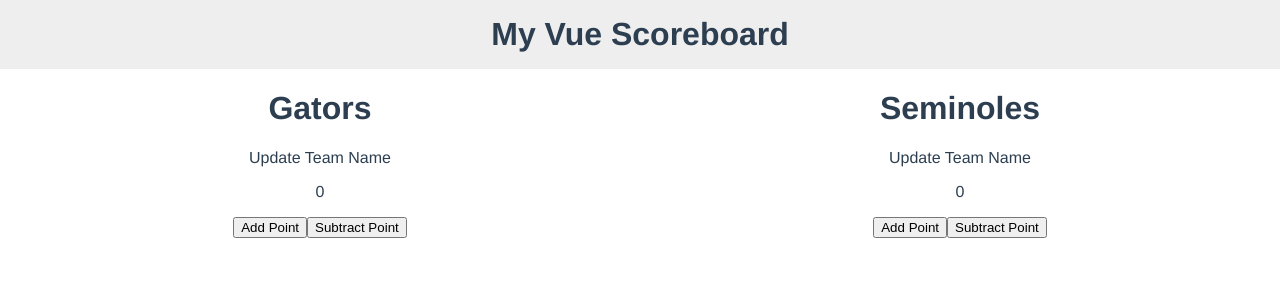
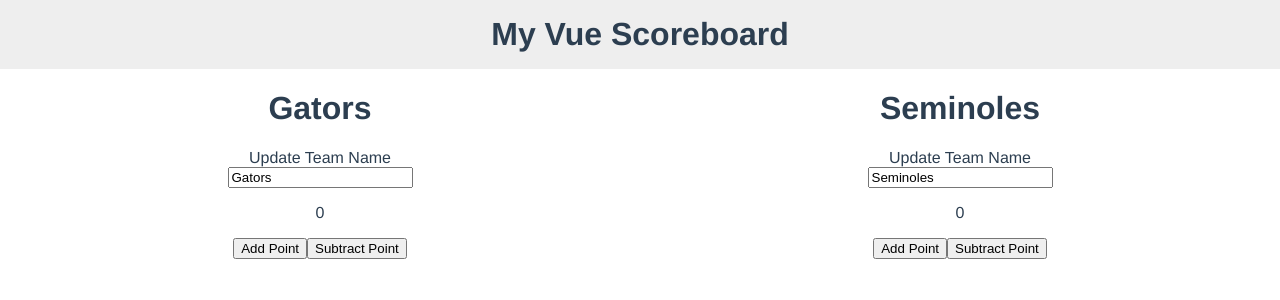
Before and after one commit to DylanAttal/quiz-3, a Vue app: page / in a window 1280 px wide. Shown: the top 300 px of the page. Built offline with nearby package versions, Linux system fonts and the light colour scheme.

Commit message:
can update team name

```diff
--- a/src/components/Team.vue
+++ b/src/components/Team.vue
@@ -1,7 +1,9 @@
 <template>
   <div>
-    <h1>{{ teamName }}</h1>
-    <p>Update Team Name</p>
+    <h1>{{ newTeamName }}</h1>
+    <label for="update-team-name">Update Team Name</label>
+    <br />
+    <input name="update-team-name" v-model="newTeamName" />
     <p>{{ teamScore }}</p>
     <button @click="addPoint">Add Point</button>
     <button @click="subtractPoint">Subtract Point</button>
@@ -16,7 +18,8 @@
   },
   data() {
     return {
-      teamScore: 0
+      teamScore: 0,
+      newTeamName: this.teamName
     };
   },
   methods: {
@@ -30,5 +33,5 @@
 };
 </script>
 
-<style>
+<style scoped>
 </style>
```
